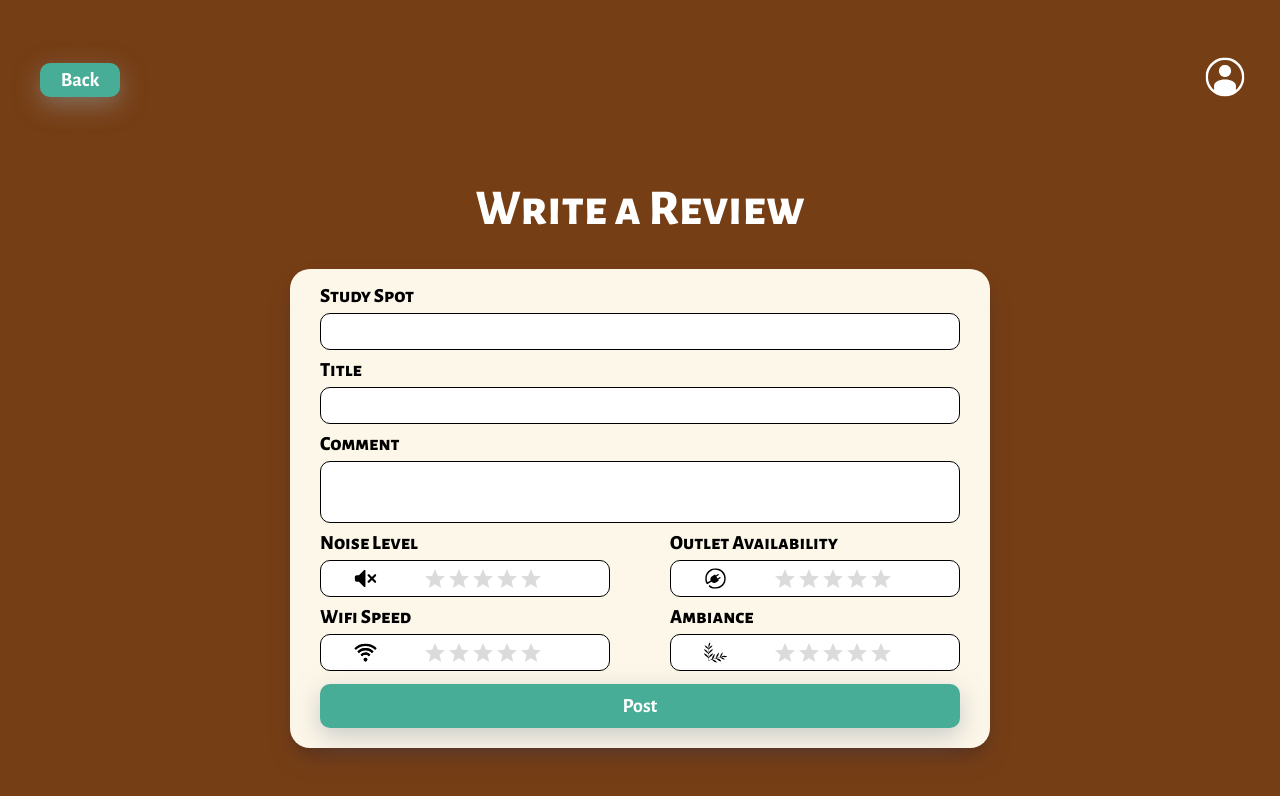
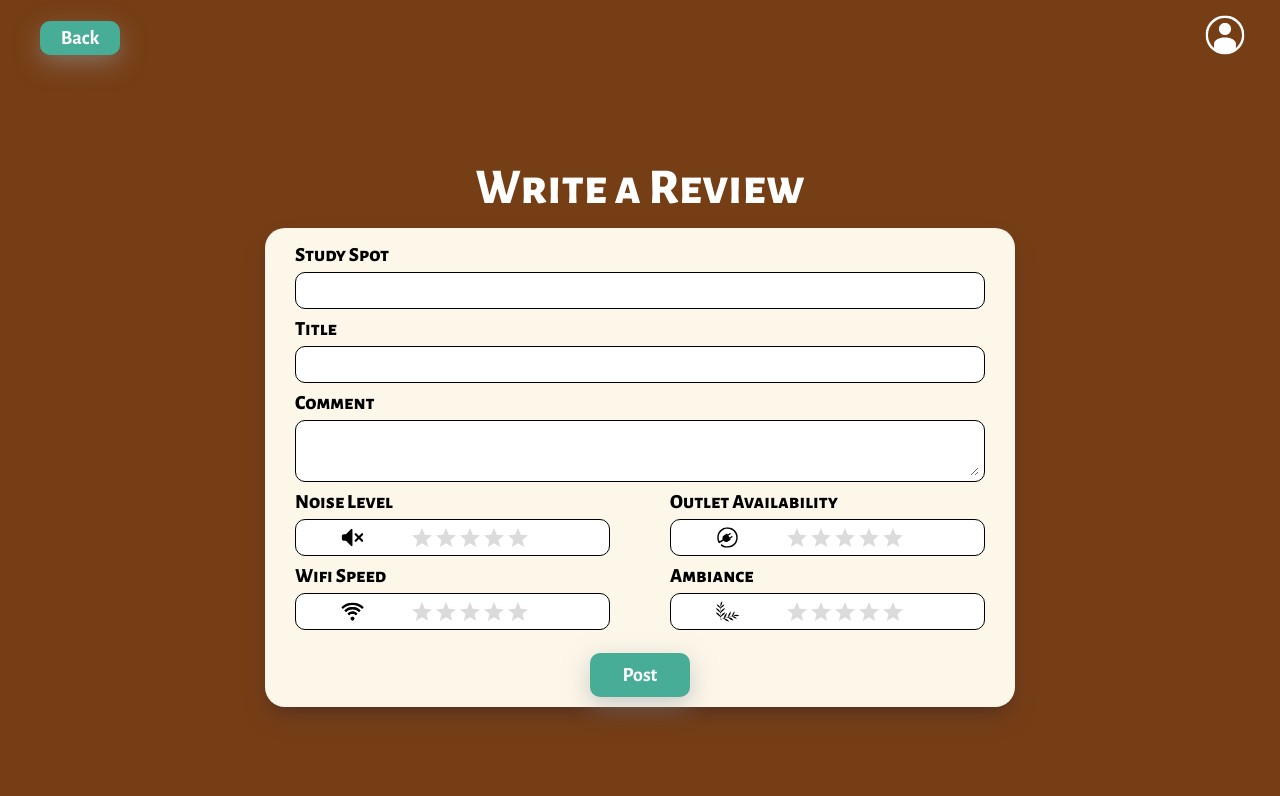
Before and after one commit to Snapdragons-Mars/book-nook-front-end, a React (Create React App) app: page /createreview in a window 1280 px wide. Shown: the top 796 px of the page. Built offline with nearby package versions, Linux system fonts and the light colour scheme.

Commit message:
Add styles and readme

```diff
--- a/src/components/Home/Home.css
+++ b/src/components/Home/Home.css
@@ -8,6 +8,7 @@
     display: flex;
     flex-direction: column;
     justify-content: space-between;
+    align-items: center;
 }
 
 .book-nook-title-div {
@@ -31,6 +32,7 @@
     justify-content: center;
     border-radius: 20px;
     box-shadow: rgba(50, 50, 93, 0.25) 0px 13px 27px -5px, rgba(0, 0, 0, 0.3) 0px 8px 16px -8px;
+    min-width: 350px;
 }
 
 .sign-form {
@@ -128,6 +130,7 @@
         display: flex;
         flex-direction: column;
         align-items: center;
+        margin: 50px;
     }
 
     .desktop-title {
@@ -135,7 +138,7 @@
         font-size: 60px;
         font-family: 'Alegreya Sans SC', sans-serif;
         font-weight: 800;
-        margin: 0;
+        margin: 10px;
     }
 
     .desktop-img {
@@ -147,8 +150,7 @@
         font-size: 20px;
         font-family: 'Alegreya Sans SC', sans-serif;
         font-weight: 700;
-        margin: 0;
-
+        margin: 10px;
     }
 
     .home-page {
@@ -161,20 +163,6 @@
     .form-container {
         height: 50vh;
         min-width: 350px;
+        margin: 50px;
     }
-
 }
-
-  /* @media screen and (min-width: 1200px) {
-    .book-nook-title-div {
-        display: none;
-   }
-
-    .book-nook-logo-1 {
-        display: none;
-    }
-
-    .desktop-logo-div {
-        display: block;
-    }
-  } */
--- a/src/components/Home/Home.js
+++ b/src/components/Home/Home.js
@@ -2,6 +2,7 @@ import './Home.css'
 import { useState } from 'react'
 import { useNavigate } from 'react-router-dom'
 import axios from 'axios'
+import logoLong from '../../assets/logo-long.svg'
 import logo from '../../assets/book-nook-icon.svg'
 
 function Home() {
@@ -83,7 +84,7 @@ function Home() {
         <div className="home-page">
             <div className="desktop-logo-div">
                 <h1 className="desktop-title">Book Nook</h1>
-                <img className="desktop-img" src={logo} alt="book nook logo"/>
+                <img className="desktop-img" src={logoLong} alt="book nook logo"/>
                 <p className="desktop-tagline">Discover Your Perfect Study Spot</p>
             </div>
 
--- a/src/components/ReadReviewPage/ReadReviewPage.css
+++ b/src/components/ReadReviewPage/ReadReviewPage.css
@@ -197,6 +197,10 @@
 }
 
 @media screen and (min-width: 800px) {
+    .review-card {
+        margin: 20px;;
+    }
+
     .review-grid {
         display: grid;
         grid-template-columns: repeat(2, 1fr);
--- a/src/components/ReadReviewPage/ReadReviewPage.js
+++ b/src/components/ReadReviewPage/ReadReviewPage.js
@@ -54,7 +54,7 @@ function ReadReviewPage() {
             <div className="body-container">
                 <div className="write-btn-container">
                     <Link to="/createreview">
-                        <button className="write-btn">Add a Study Spot Review</button>
+                        <button className="write-btn">+ Add a Study Spot Review</button>
                     </Link>
                 </div>
 
--- a/src/components/UserPage/UserReview.css
+++ b/src/components/UserPage/UserReview.css
@@ -6,9 +6,23 @@
   overflow-y: hidden;
   overflow-x: hidden;
 }
+
+.bk-chunk {
+  display: flex;
+  justify-content: center;
+  align-items: center;
+  flex-grow: 1;
+}
+
+.outside-container {
+  display: flex;
+  justify-content: center;
+  align-items: center;
+}
+
 .scrolling-cards {
   overflow-y: scroll;
-  height: 60vh;
+  height: 50vh;
 }
 .ed-heading {
   display: flex;
@@ -19,28 +33,20 @@
 .book-nook-logo {
   width: 55px;
 }
-.back-button:hover {
-  background: #3a9c85;
-}
+
 .user-review-container {
   background: #fdf7e9;
   margin: 0 40px;
+  padding: 10px 0px;
   display: flex;
   flex-direction: column;
   justify-content: center;
   border-radius: 20px;
   box-shadow: rgba(50, 50, 93, 0.25) 0px 13px 27px -5px,
     rgba(0, 0, 0, 0.3) 0px 8px 16px -8px;
+  min-width: 350px;
 }
-/* .ed-top {
-  display: flex;
-  align-items: center;
-  margin: 15px 10px;
-  background: #fdf7e9;
-  justify-content: space-between;
-  padding: 0px 10px;
-  border-radius: 10px;
-} */
+
 .ed-header {
   background-color: #845a3c;
   color: #fdf7e9;
@@ -84,6 +90,7 @@
 .user-review-card {
   margin-top: -15px;
   margin-bottom: -15px;
+  height: 140px;
 }
 .edit-delete-btn-container {
   display: flex;
@@ -103,6 +110,11 @@
   cursor: pointer;
   margin: 10px;
 }
+
+.delete:hover {
+  background:#dd554e;
+}
+
 .edit {
   width: 70px;
   height: 25px;
@@ -117,10 +129,15 @@
   cursor: pointer;
   margin: 10px;
 }
+.edit:hover {
+  background:rgb(103, 100, 100);
+}
+
 .log-out-div {
   display: flex;
   justify-content: center;
   margin: 10px;
+  margin-bottom: 0px;
 }
 .log-out-button {
   margin: 10px 30px;
@@ -136,8 +153,13 @@
   background: gray;
   width: 100px;
 }
+
+.log-out-button:hover {
+  background-color: rgb(103, 100, 100);
+}
+
 .x-close {
-  width: 35px;
+  width: 50px;
   cursor: pointer;
 }
 .my-book-nooks {
@@ -146,10 +168,20 @@
   font-weight: 800;
 }
 
+::-webkit-scrollbar {
+  width: 5px;
+}
+
+::-webkit-scrollbar-thumb {
+  background: #E15C45;
+  border-radius: 100vw;
+}
+
 @media screen and (min-width: 800px) {
   .scrolling-cards {
     display: grid;
     grid-template-columns: repeat(2, 1fr);
+    grid-template-rows: 170px;
   }
   .ed-study-spot-info {
     margin-top: 30px;
@@ -162,6 +194,10 @@
   .log-out-button {
     width: 120px;
   }
+
+  .user-review-container {
+    min-width: 750px;
+  }
 }
 
 @media screen and (min-width: 1200px) {
@@ -172,4 +208,8 @@
   .log-out-button {
     width: 140px;
   }
+
+  .user-review-container {
+    min-width: 750px;
+  }
 }
--- a/src/components/UserPage/UserReview.js
+++ b/src/components/UserPage/UserReview.js
@@ -47,6 +47,8 @@ function UserReviewPage() {
         </div>
         <img className="x-close" src={xClose} alt="x" onClick={handleBack} />
       </div>
+      <div className="bk-chunk">
+      <div className="outside-container">
       <div className="user-review-container">
         <div className="ed-header">
           <h2 className="my-book-nooks">My Book Nooks</h2>
@@ -117,6 +119,8 @@ function UserReviewPage() {
           </button>
         </div>
       </div>
+      </div>
+      </div>
     </div>
   );
 }
--- a/src/components/WriteReview/WriteReview.css
+++ b/src/components/WriteReview/WriteReview.css
@@ -7,7 +7,10 @@
     overflow-x: hidden;
     display: flex;
     flex-direction: column;
-    justify-content: space-evenly;
+}
+
+.write-chunk {
+    flex-grow: 1;
 }
 
 .back-button {
@@ -25,13 +28,17 @@
     padding: 5px;
 }
 
+.back-button:hover {
+    background: #3a9c85;
+  }
+
 .write-review-title {
     color: white;
     font-family: 'Alegreya Sans SC', sans-serif;
     font-weight: 800;
     font-size: 30px;
     text-align: center;
-    margin: 20px 30px;
+    margin: 0px 30px;
 }
 
 .rating-form {
@@ -43,6 +50,7 @@
     justify-content: center;
     border-radius: 20px;
     box-shadow: rgba(50, 50, 93, 0.25) 0px 13px 27px -5px, rgba(0, 0, 0, 0.3) 0px 8px 16px -8px;
+    min-width: 350px;
 }
 
 .category {
@@ -53,9 +61,14 @@
     margin: 5px 30px;
 }
 
+.post-btn-div {
+    display: flex;
+    justify-content: center;
+}
+
 .post-btn {
     background: #47AD96;
-    margin: 10px 30px;
+    margin: 20px 30px 0px 30px;
     padding: 10px;
     border-radius: 10px;
     color: white;
@@ -65,7 +78,12 @@
     border: none;
     box-shadow: rgba(149, 157, 165, 0.5) 0px 8px 24px;
     cursor: pointer;
+    width: 100px;
 }
+
+.post-btn:hover {
+    background: #3a9c85;
+  }
 
 .input-div {
     border: solid 1px black;
@@ -85,6 +103,8 @@
     font-family: 'Alegreya Sans', sans-serif;
     font-weight: 500;
     font-size: 20px;
+    text-align: start;
+    outline: none;
 }
 
 .star-div {
@@ -134,6 +154,10 @@
     padding: 5px;
 }
 
+.cancel-btn:hover {
+    background-color: rgb(103, 100, 100);
+}
+
 .edit-btn {
     border-radius: 10px;
     color: white;
@@ -143,11 +167,16 @@
     border: none;
     box-shadow: rgba(149, 157, 165, 0.5) 0px 8px 24px;
     cursor: pointer;
-    background-color: #47AD96;
+    background-color: #E15C45;
     margin: 0 10px;
     width: 100px;
     padding: 5px;
 }
+
+.edit-btn:hover {
+    background: #ca4d37;
+}
+
 
 .write-chunk {
     display: flex;
@@ -167,7 +196,7 @@
     }
 
     .rating-form {
-        min-width: 700px;
+        min-width: 750px;
     }
 }
 
@@ -177,6 +206,6 @@
     }
 
     .rating-form {
-        min-width: 700px;
+        min-width: 750px;
     }
 }
--- a/src/components/WriteReview/WriteReview.js
+++ b/src/components/WriteReview/WriteReview.js
@@ -101,7 +101,7 @@ function WriteReview() {
 
     <div class="write-chunk">
       {spot ? (
-        <h1 className="write-review-title">Update your {spot} Review</h1>
+        <h1 className="write-review-title">Update Your {spot} Review</h1>
       ) : (
         <h1 className="write-review-title">Write a Review</h1>
       )}
@@ -138,7 +138,8 @@ function WriteReview() {
         <div type="category-chunk">
           <p className="category">Comment</p>
           <div className="input-div cat-comment">
-            <input
+            <textarea
+              rows="5"
               type="text"
               onChange={handleComment}
               className="fields"
@@ -188,7 +189,9 @@ function WriteReview() {
             <button onClick={handleUpdate} className="edit-btn">Update</button>
           </div>
         ) :
-        (<button className="post-btn" type="submit" onClick={handlePost}>Post</button>)
+        (<div className="post-btn-div">
+            <button className="post-btn" type="submit" onClick={handlePost}>Post</button>
+        </div>)
         }
       </form>
       </div>
```
Also changed, not shown: src/assets/logo-long.svg (added).
